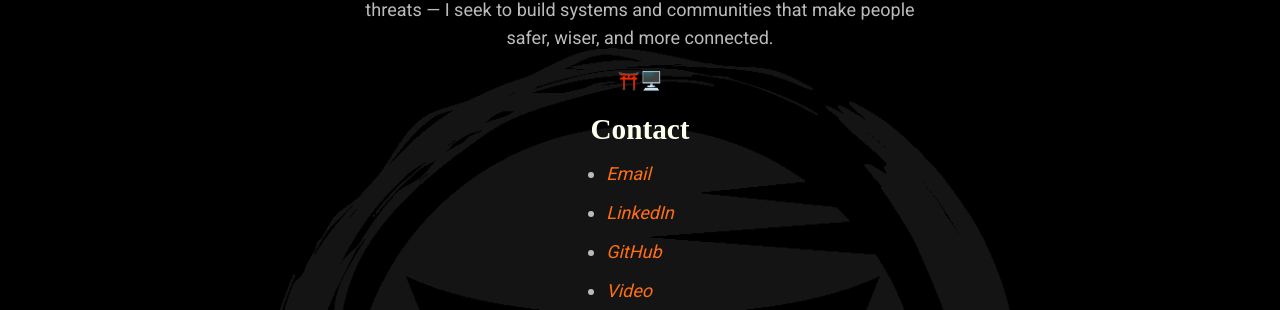
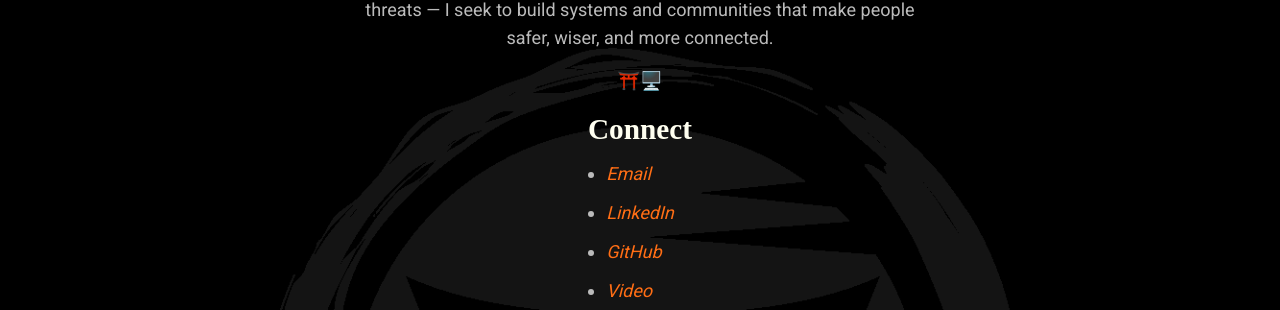
Before and after one commit to mindset-dojo/mindset-dojo.github.io, a Jekyll site: the page built from _authors/kyle-ingersoll.md, in a window 1280 px wide and 900 px high, scrolled down 1128 px. Shown: the part 279-589 px from the top of the window. Built offline with Jekyll 4.4.1, drawn with Linux system fonts in a browser that asks for light colours; some web fonts are replaced.

Commit message:
refactor(kyle-ingersoll): change contact to connect.

```diff
--- a/_authors/kyle-ingersoll.md
+++ b/_authors/kyle-ingersoll.md
@@ -28,7 +28,7 @@ about: |
 
   ⛩️🖥️
 
-  ### Contact
+  ### Connect
 
   - [Email](mailto:kyle.ingersoll@dojo.center)
   - [LinkedIn](https://www.linkedin.com/in/kyle-ingersoll)
```
